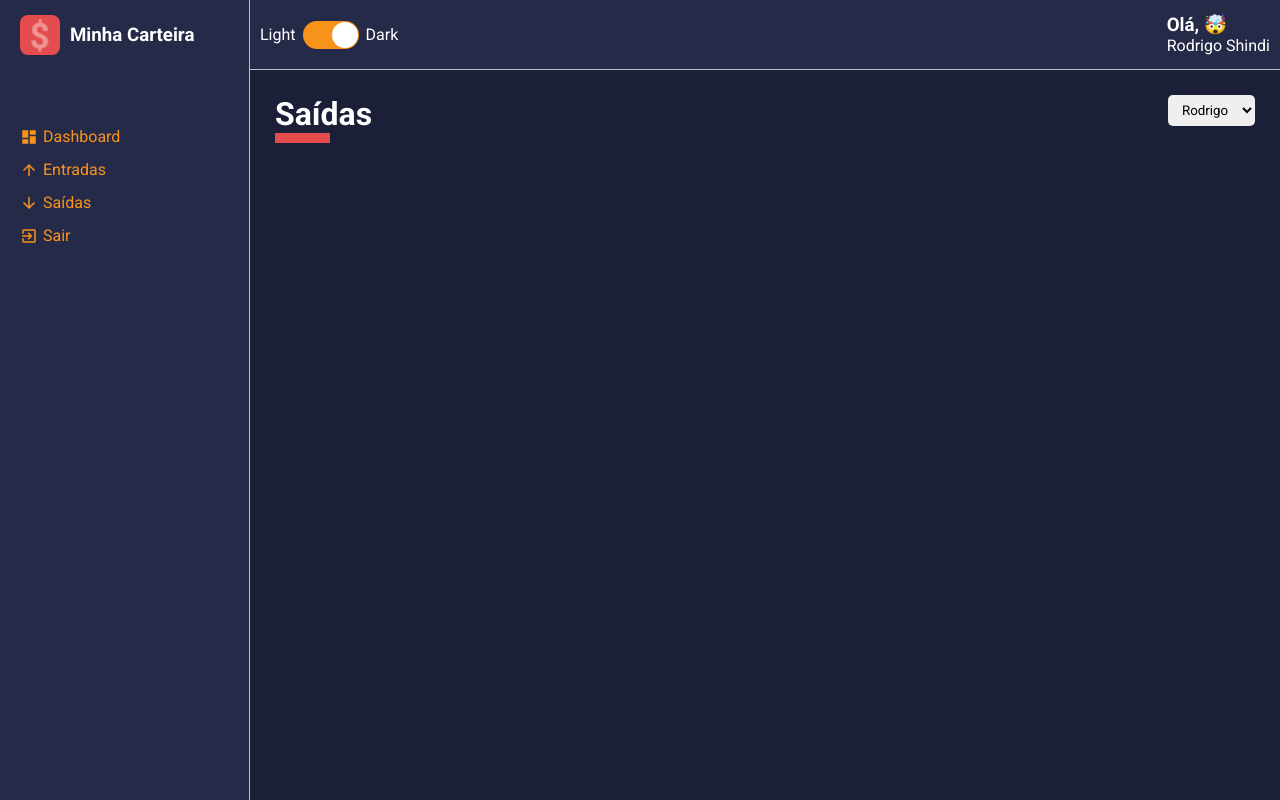
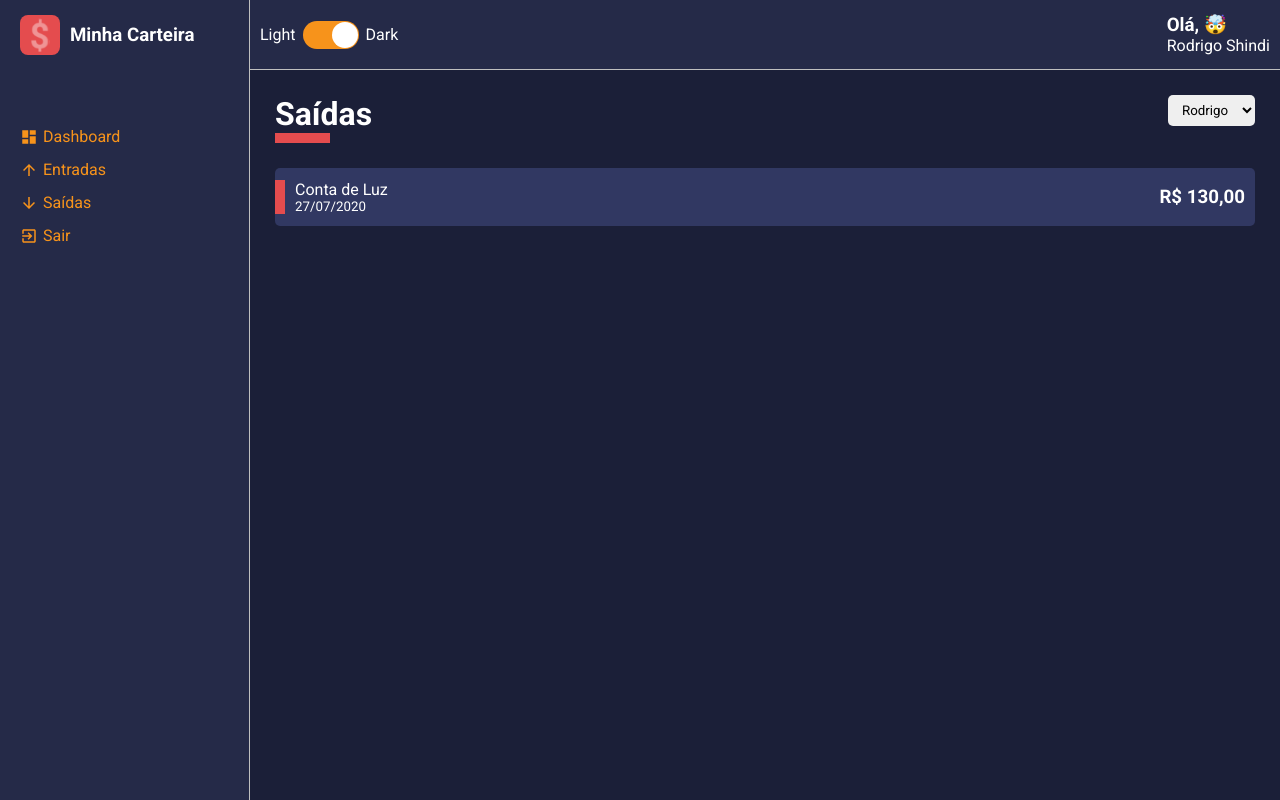
Before and after one commit to shindiogawa/typescript-layout-dashboard, a React (Create React App) app: page /list/1 in a window 1280 px wide. Built offline with nearby package versions, Linux system fonts and the light colour scheme.

Commit message:
Created cards

```diff
--- a/src/components/Content/styles.ts
+++ b/src/components/Content/styles.ts
@@ -5,4 +5,20 @@
   color: ${props => props.theme.colors.white};
   background-color: ${props => props.theme.colors.primary};
   padding: 25px;
+
+  height: calc(100vh - 70px);
+  overflow-y: scroll;
+
+  ::-wekbit-scrollbar {
+    width: 10px;
+  }
+
+  ::-wekbit-scrollbar-thumb {
+    background-gcolor: ${props => props.theme.colors.secondary};
+    border-radius: 10px;
+  }
+
+  ::-wekbit-scrollbar-track {
+    background-gcolor: ${props => props.theme.colors.tertiary};
+  }
 `
--- /dev/null
+++ b/src/components/HistoryFinanceCard/index.tsx
@@ -0,0 +1,29 @@
+import React from 'react'
+import { Container, Tag } from './styles'
+
+interface IHistoryFinanceCardProps {
+  tagColor: string
+  title: string
+  subtitle: string
+  amount: string
+}
+
+const HistoryFinanceCard: React.FC<IHistoryFinanceCardProps> = ({
+  tagColor,
+  title,
+  subtitle,
+  amount
+}) => {
+  return (
+    <Container>
+      <Tag color={tagColor} />
+      <div>
+        <span>{title}</span>
+        <small>{subtitle}</small>
+      </div>
+      <h3>{amount}</h3>
+    </Container>
+  )
+}
+
+export default HistoryFinanceCard
--- /dev/null
+++ b/src/components/HistoryFinanceCard/styles.ts
@@ -0,0 +1,42 @@
+import styled from 'styled-components'
+
+interface ITagProps {
+  color: string
+}
+export const Container = styled.li`
+  background-color: ${props => props.theme.colors.tertiary};
+  list-style: none;
+  border-radius: 5px;
+
+  margin: 10px 0;
+  padding: 12px 10px;
+  display: flex;
+  justify-content: space-between;
+
+  align-items: center;
+  cursor: pointer;
+  transition: all 0.3s;
+
+  position: relative;
+
+  &:hover {
+    opacity: 0.7;
+    transform: translateX(10px);
+  }
+
+  > div {
+    display: flex;
+    flex-direction: column;
+    justify-content: space-between;
+    padding-left: 10px;
+  }
+`
+export const Tag = styled.div<ITagProps>`
+  width: 10px;
+  height: 60%;
+
+  background-color: ${props => props.color};
+
+  position: absolute;
+  left: 0;
+`
--- a/src/pages/List/index.tsx
+++ b/src/pages/List/index.tsx
@@ -1,8 +1,9 @@
 import React from 'react'
 import ContentHeader from '../../components/ContentHeader'
+import HistoryFinanceCard from '../../components/HistoryFinanceCard'
 import SelectInput from '../../components/SelectInput'
 
-import { Container } from './styles'
+import { Container, Content } from './styles'
 
 const List: React.FC = () => {
   const options = [
@@ -16,6 +17,14 @@
       <ContentHeader title="Saídas" lineColor="#E44C4E">
         <SelectInput options={options} />
       </ContentHeader>
+      <Content>
+        <HistoryFinanceCard
+          tagColor="#E44C4E"
+          title="Conta de Luz"
+          subtitle="27/07/2020"
+          amount="R$ 130,00"
+        />
+      </Content>
     </Container>
   )
 }
--- a/src/pages/List/styles.ts
+++ b/src/pages/List/styles.ts
@@ -1,3 +1,4 @@
 import styled from 'styled-components'
 
 export const Container = styled.div``
+export const Content = styled.div``
```
